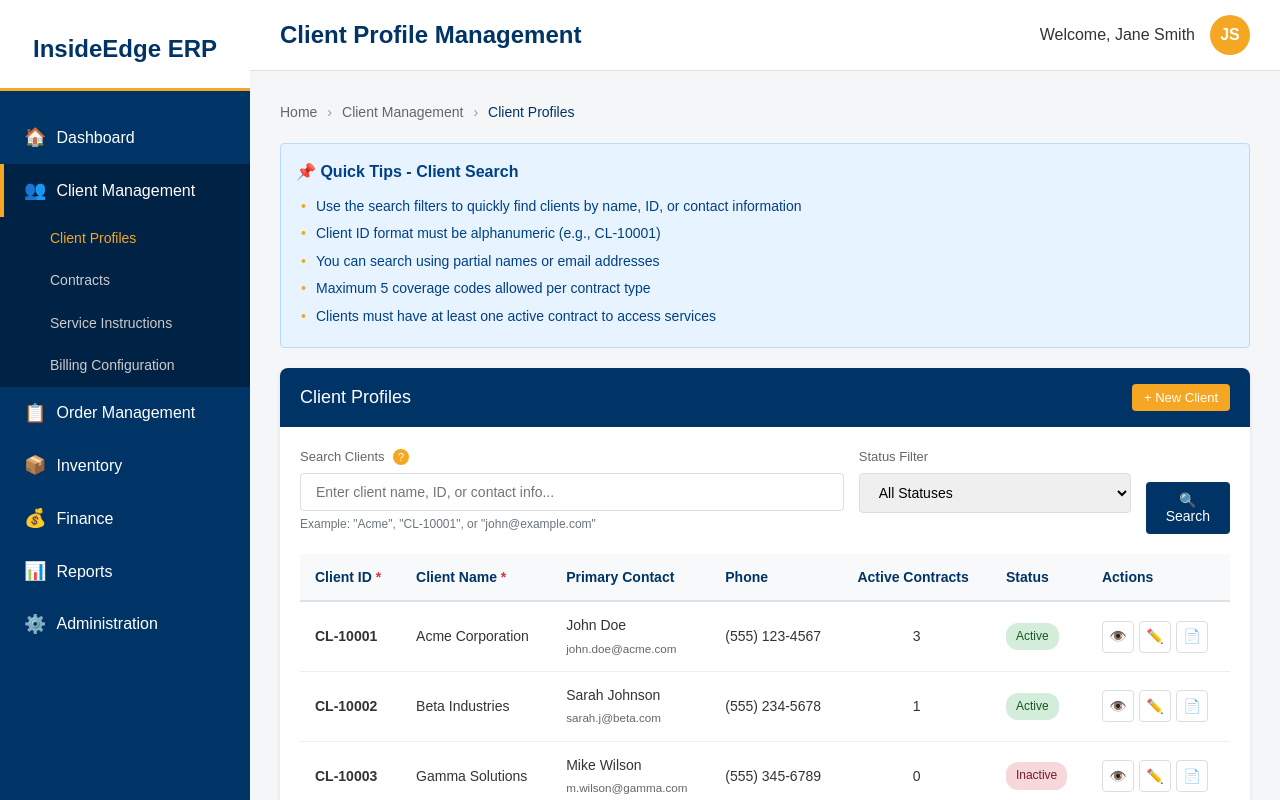
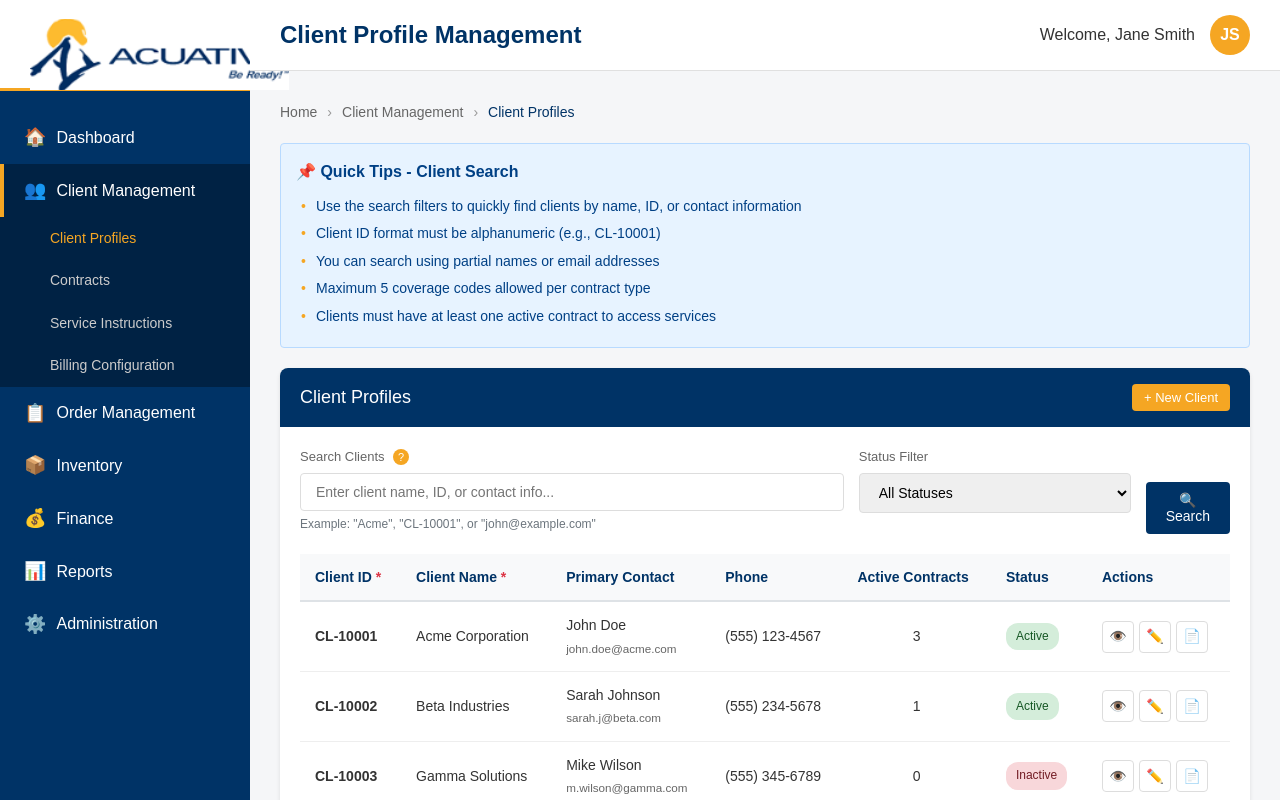
Before and after one commit to hasanjo/insidEdgePrototypes, a plain HTML site: page index.html in a window 1280 px wide. Drawn offline with Linux system fonts and the light colour scheme.

Commit message:
Update index.html

```diff
--- a/index.html
+++ b/index.html
@@ -465,7 +465,7 @@
     display: block;
     width: 259px;
     height: 71px;
-    background: url('../Images/acuative-light.png') no-repeat center;
+    background: url('acuative-light.png') no-repeat center;
     background-size: 100%;
     text-indent: -9999em;
     transition: all .25s ease-in-out;
```
